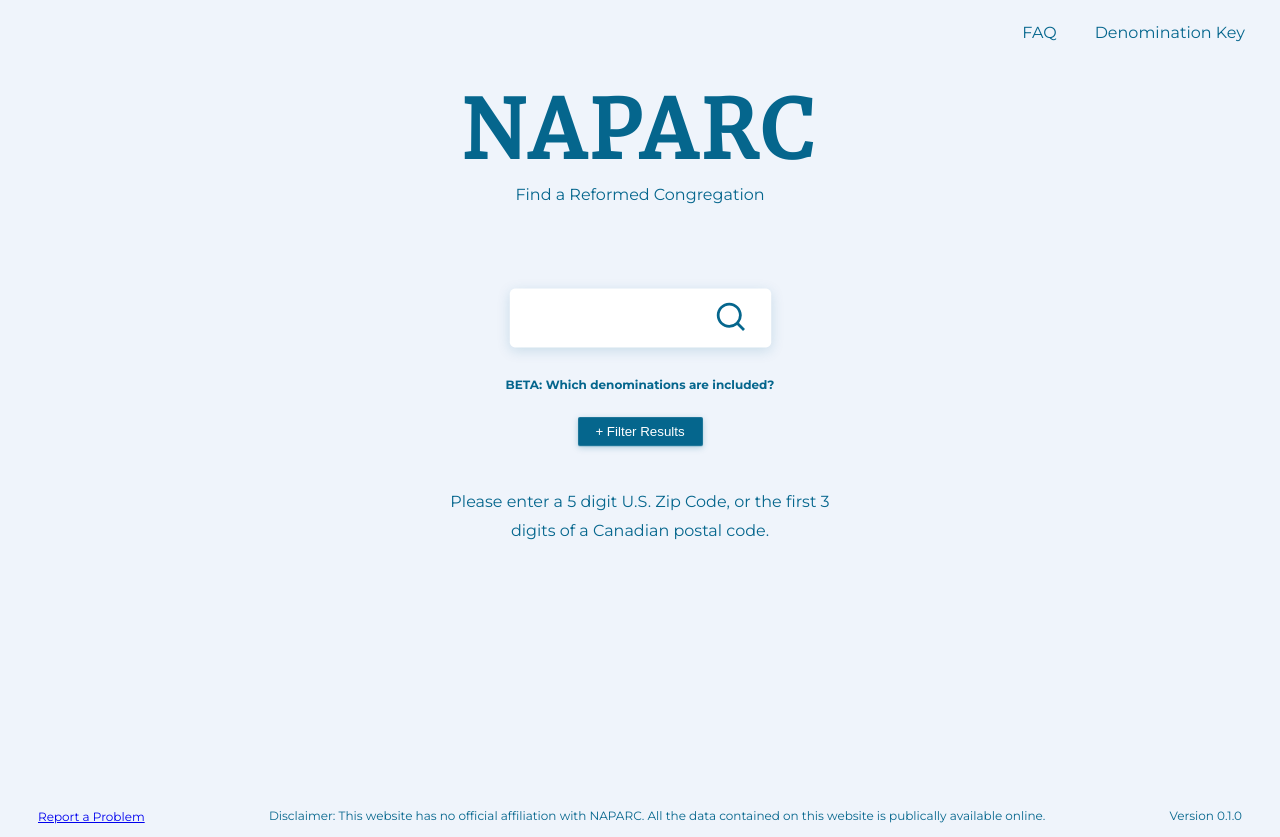
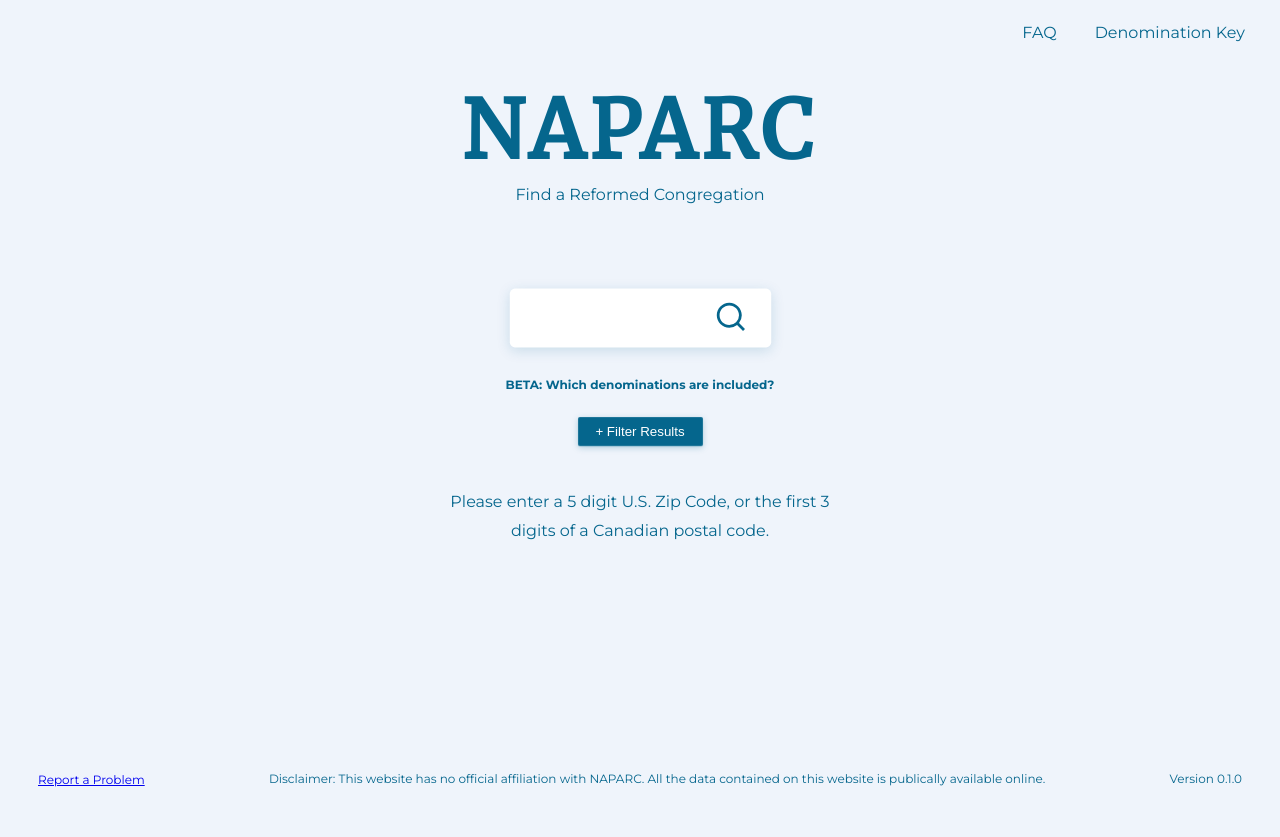
Before and after one commit to zfixler/naparc-search, a React (Create React App) app: page / in a window 1280 px wide. After the commit the page ends 800 px from the top, so only its background shows below. Built offline with nearby package versions, Linux system fonts and the light colour scheme.

Commit message:
sticky footer w/ flexbox

```diff
--- a/src/App.js
+++ b/src/App.js
@@ -96,7 +96,8 @@
 	};
 
 	return (
-		<>
+		<div className='app-wrapper'>
+			<div>
 				<Header
 					props={{
 						setInfo,
@@ -136,8 +137,9 @@
 				) : info === 2 ? (
 					<Key props={{ setInfo, info }} />
 				) : null}
+			</div>
 			<Footer />
-		</>
+		</div>
 	);
 }
 
--- a/src/scss/index.scss
+++ b/src/scss/index.scss
@@ -11,6 +11,13 @@
 body {
 	background-color: $primary-background;
 	color: $primary-color;
+}
+
+.app-wrapper {
+	min-height: 100vh;
+	display: flex;
+	flex-direction: column;
+	justify-content: space-between;
 }
 
 h1 {
@@ -337,7 +344,6 @@
 
 	@media (min-width: 600px) {
 		max-width: 80%;
-		min-height: calc(100vh - 580px);
 	}
 
 	@media (max-width: 400px){
```
Lines whose indentation alone changed are shown as unchanged.
